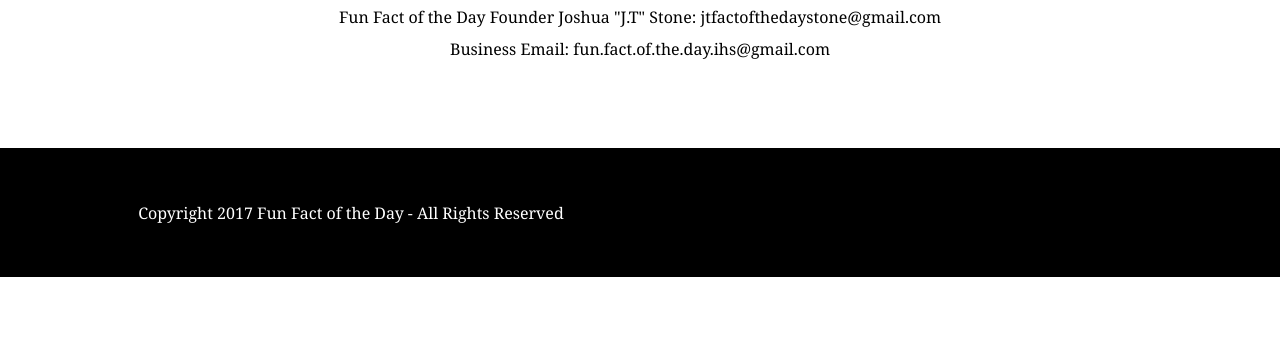
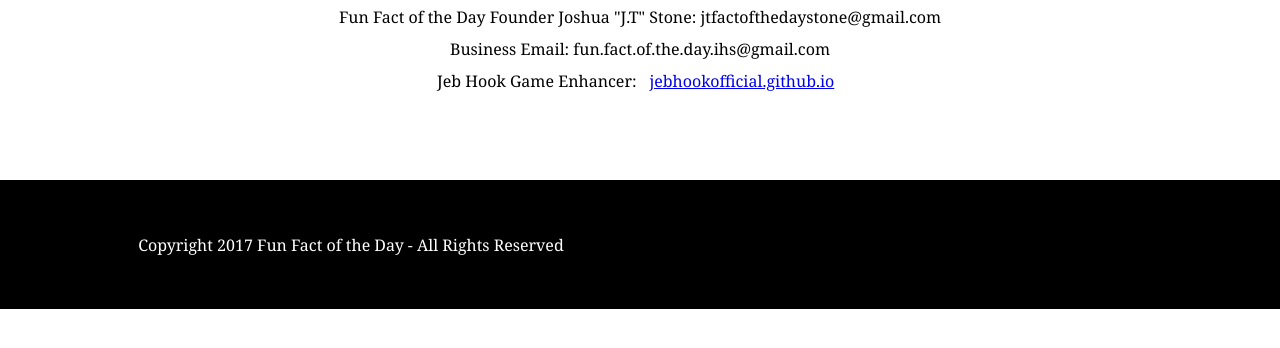
Before and after one commit to FunFactOfTheDay/FunFactOfTheDay.github.io, a plain HTML site: page Contact.html in a window 1280 px wide. Shown: the part 160-508 px from the top of the page. Drawn offline with Linux system fonts and the light colour scheme.

Commit message:
fixing image and adding jebhook.

```diff
--- a/Contact.html
+++ b/Contact.html
@@ -21,6 +21,7 @@
 		<div class='pagetitle'>Contacts</div>
 		<div class='maincontent'>Fun Fact of the Day Founder Joshua "J.T" Stone: jtfactofthedaystone@gmail.com</div>
 		<div class='maincontent'>Business Email: fun.fact.of.the.day.ihs@gmail.com</div>
+		<div class='maincontent'>Jeb Hook Game Enhancer: <a href='https://jebhookofficial.github.io/'>jebhookofficial.github.io</a></div>
 		<br>
 		<br>
 		<br>
```
Also changed, not shown: Hollywood.png (added).
